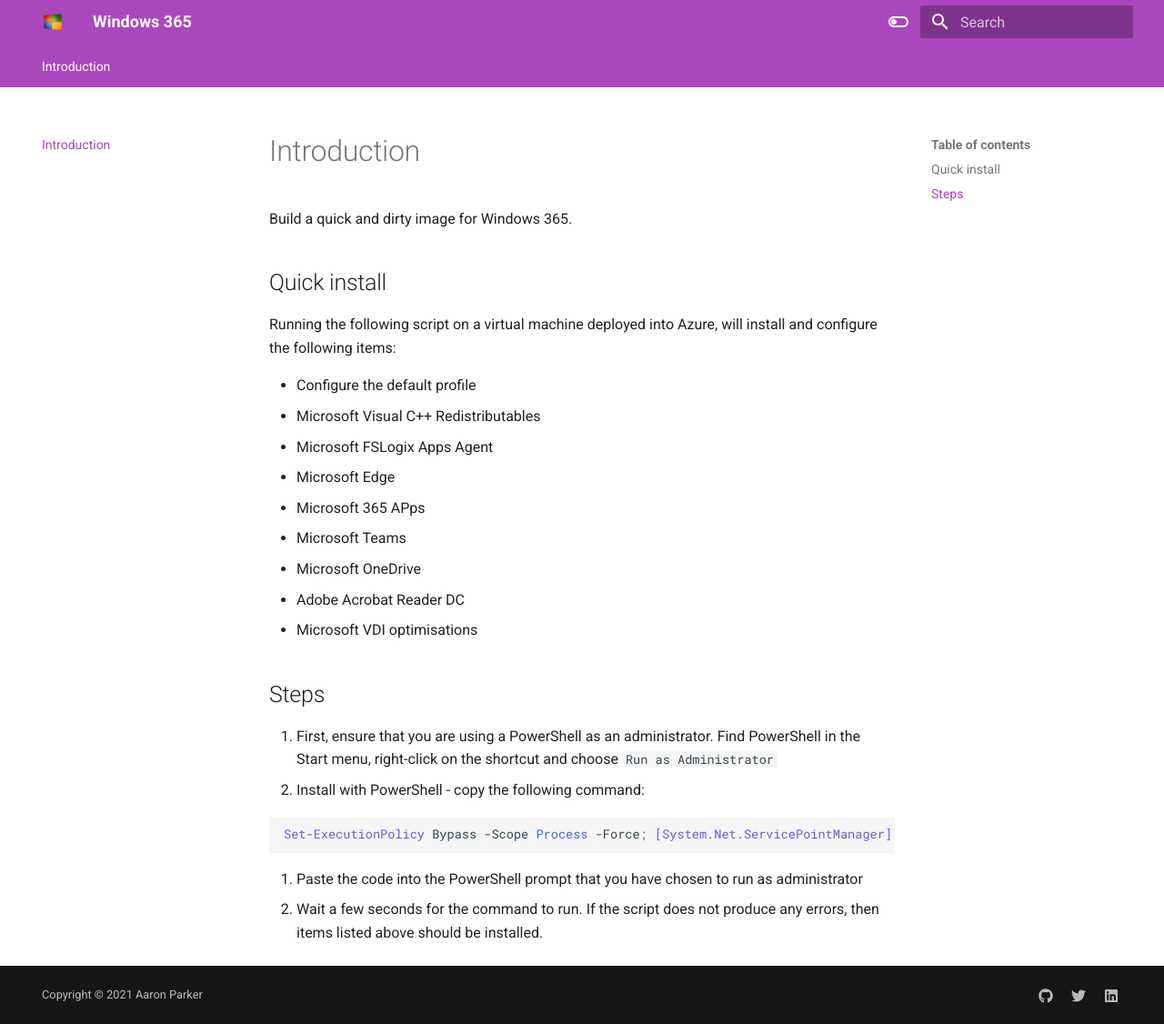
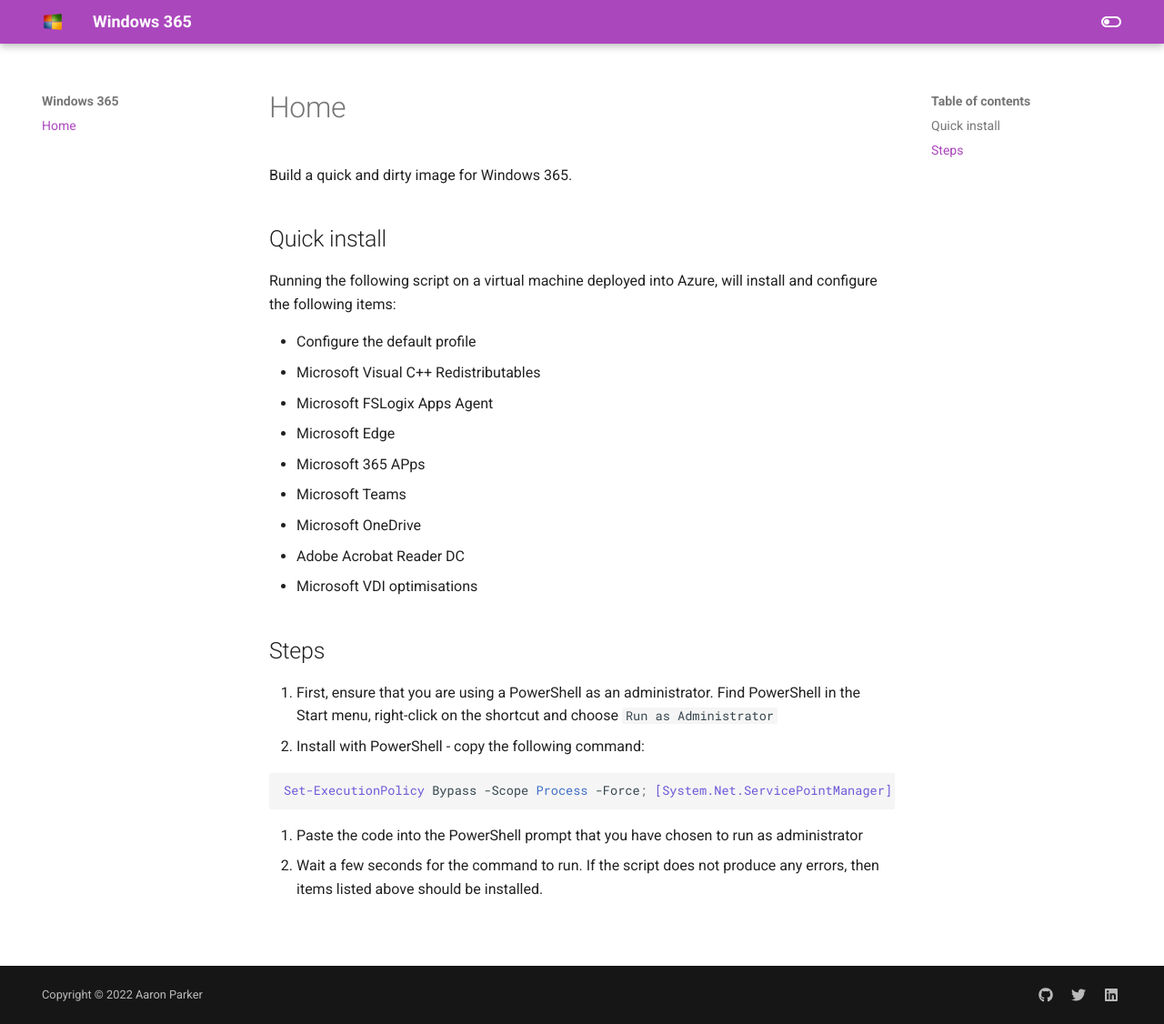
Before and after one commit to Thaygiao/w365, an MkDocs documentation site: the page built from docs/index.md, in a window 1280 px wide and 1126 px high. Shown: the whole window at 91% size. Built offline with MkDocs 1.6.1 and Material for MkDocs 9.7.7, drawn with Linux system fonts in a browser that asks for light colours; comment, search, counter and statistics services are not loaded.

Commit message:
Update mkdocs.yml

```diff
--- a/mkdocs.yml
+++ b/mkdocs.yml
@@ -11,7 +11,7 @@
 edit_uri: ""
 
 # Copyright
-copyright: Copyright &copy; 2021 Aaron Parker
+copyright: Copyright &copy; 2022 Aaron Parker
 
 # Configuration
 theme:
@@ -29,8 +29,8 @@
   language: en
   features:
     - navigation.instant
-    - navigation.top
-    - navigation.tabs
+    #- navigation.top
+    #- navigation.tabs
     - navigation.expand
   palette:
     - scheme: default
@@ -56,11 +56,11 @@
   # Table sort
 extra_javascript:
   - https://cdnjs.cloudflare.com/ajax/libs/tablesort/5.2.1/tablesort.min.js
-  - javascripts/tables.js
+  #- javascripts/tables.js
 
 # Plugins
 plugins:
-  - search
+  #- search
   - redirects:
       redirect_maps:
   - minify:
@@ -119,4 +119,4 @@
   generator: false
 
 nav:
-  - Introduction: index.md
+  - Home: index.md
```
